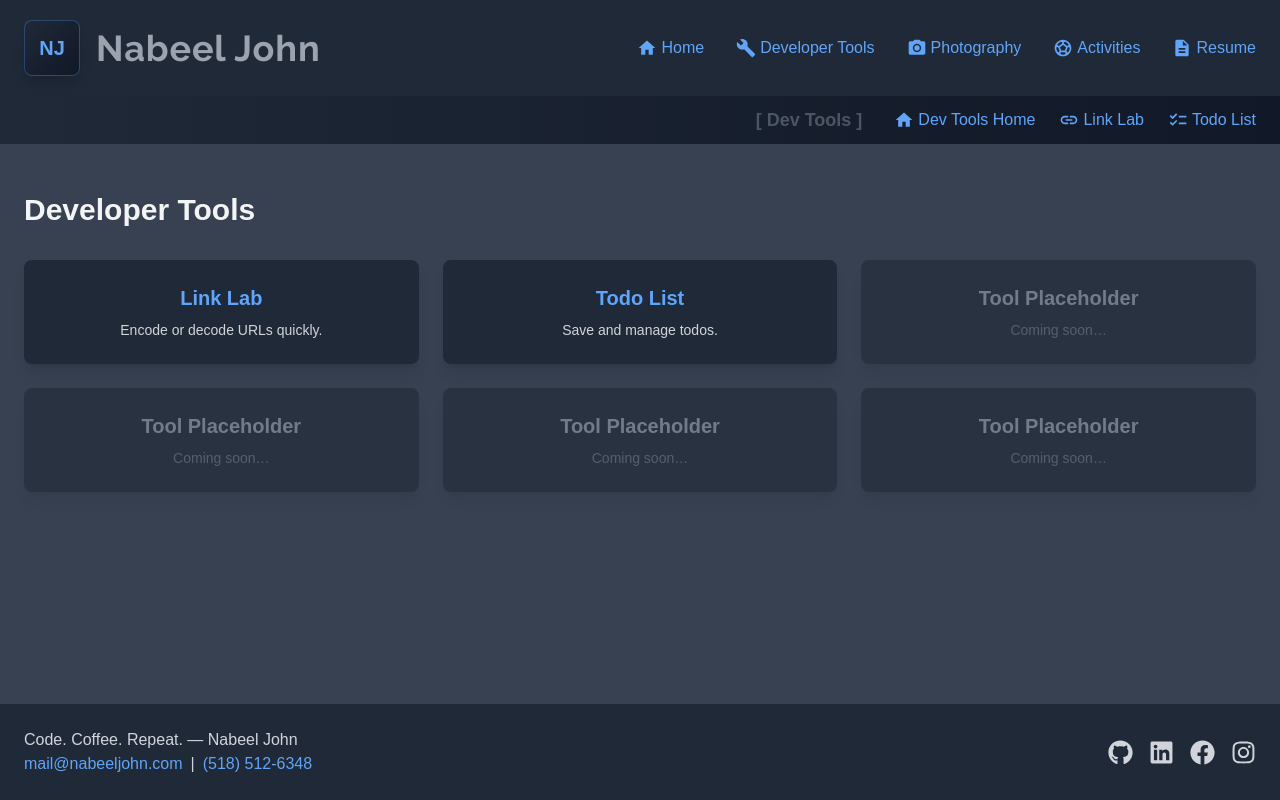
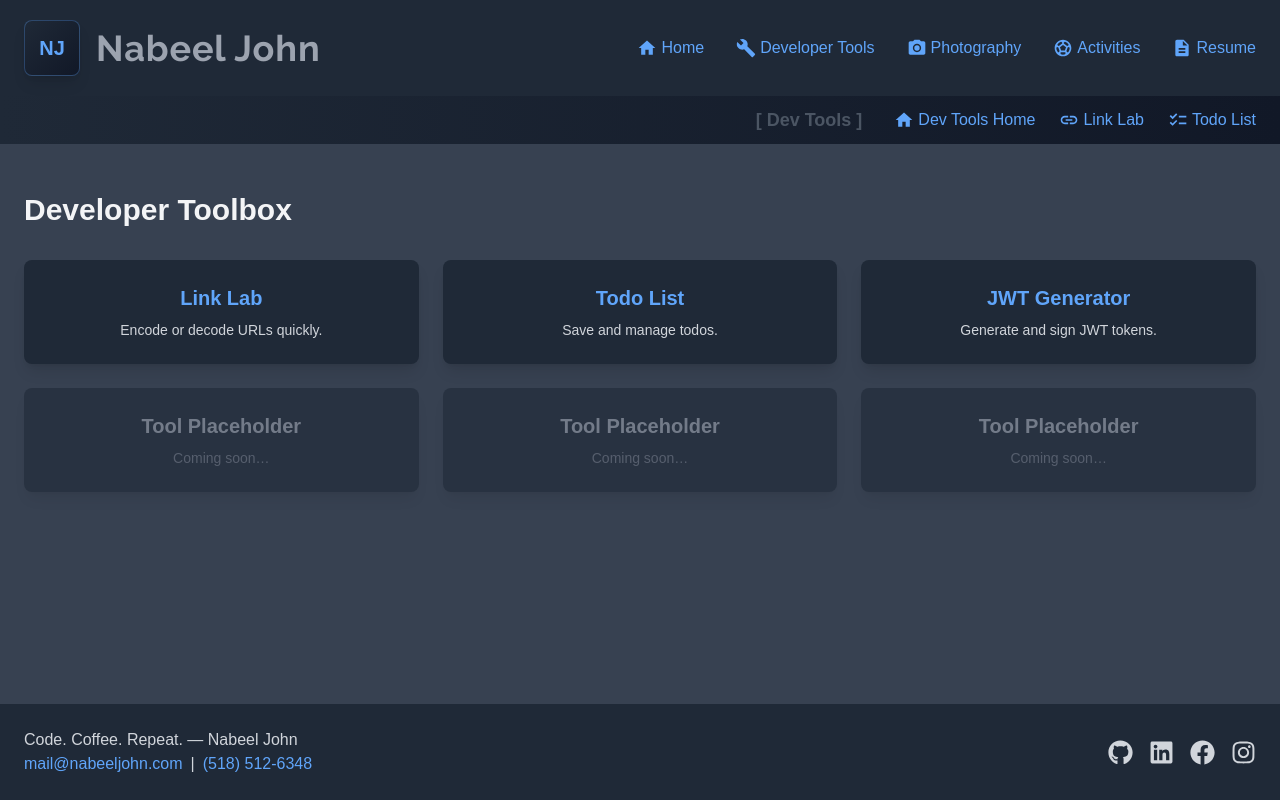
Before and after one commit to nabeeljohn/njohnweb, a Next.js app: page /tools in a window 1280 px wide. Built offline with nearby package versions, Linux system fonts and the light colour scheme.

Commit message:
add jwt generator placeholder

```diff
--- a/app/tools/page.tsx
+++ b/app/tools/page.tsx
@@ -1,6 +1,7 @@
 import DevToolsHeader from "@/appcomponents/devtools/devtoolsheader";
 import Link from "next/link";
 
+const cardStyle = "bg-gray-800 hover:bg-gray-900 text-center p-6 rounded-lg shadow-lg transition"
 export const metadata = {
   title: "NJohn Web - Developer Tools Home",
 };
@@ -13,7 +14,7 @@ export default function DevToolsHome() {
         <div className="max-w-7xl mx-auto px-6">
 
           {/* Page Title */}
-          <h1 className="text-3xl font-bold mb-8">Developer Tools</h1>
+          <h1 className="text-3xl font-bold mb-8">Developer Toolbox</h1>
 
           {/* Tools Grid */}
           <div className="grid grid-cols-1 sm:grid-cols-2 lg:grid-cols-3 gap-6">
@@ -21,7 +22,7 @@ export default function DevToolsHome() {
             {/* URL Encoder/Decoder */}
             <Link
               href="/tools/url"
-              className="bg-gray-800 hover:bg-gray-900 text-center p-6 rounded-lg shadow-lg transition"
+              className={cardStyle}
             >
               <h2 className="text-xl font-semibold text-blue-400 mb-2">
                 Link Lab
@@ -34,7 +35,7 @@ export default function DevToolsHome() {
             {/* Todo List */}
             <Link
               href="/tools/todo"
-              className="bg-gray-800 hover:bg-gray-900 text-center p-6 rounded-lg shadow-lg transition"
+              className={cardStyle}
             >
               <h2 className="text-xl font-semibold text-blue-400 mb-2">
                 Todo List
@@ -44,13 +45,18 @@ export default function DevToolsHome() {
               </p>
             </Link>
 
-            {/* Placeholder 1 */}
-            <div className="bg-gray-800 text-center p-6 rounded-lg shadow-lg opacity-60 cursor-not-allowed">
-              <h2 className="text-xl font-semibold text-gray-400 mb-2">
-                Tool Placeholder
+            {/* JWT Generator */}
+            <Link
+              href="/tools/jwt"
+              className={cardStyle}
+            >
+              <h2 className="text-xl font-semibold text-blue-400 mb-2">
+                JWT Generator
               </h2>
-              <p className="text-gray-500 text-sm">Coming soon…</p>
-            </div>
+              <p className="text-gray-300 text-sm">
+                Generate and sign JWT tokens.
+              </p>
+            </Link>
 
             {/* Placeholder 2 */}
             <div className="bg-gray-800 text-center p-6 rounded-lg shadow-lg opacity-60 cursor-not-allowed">
```
